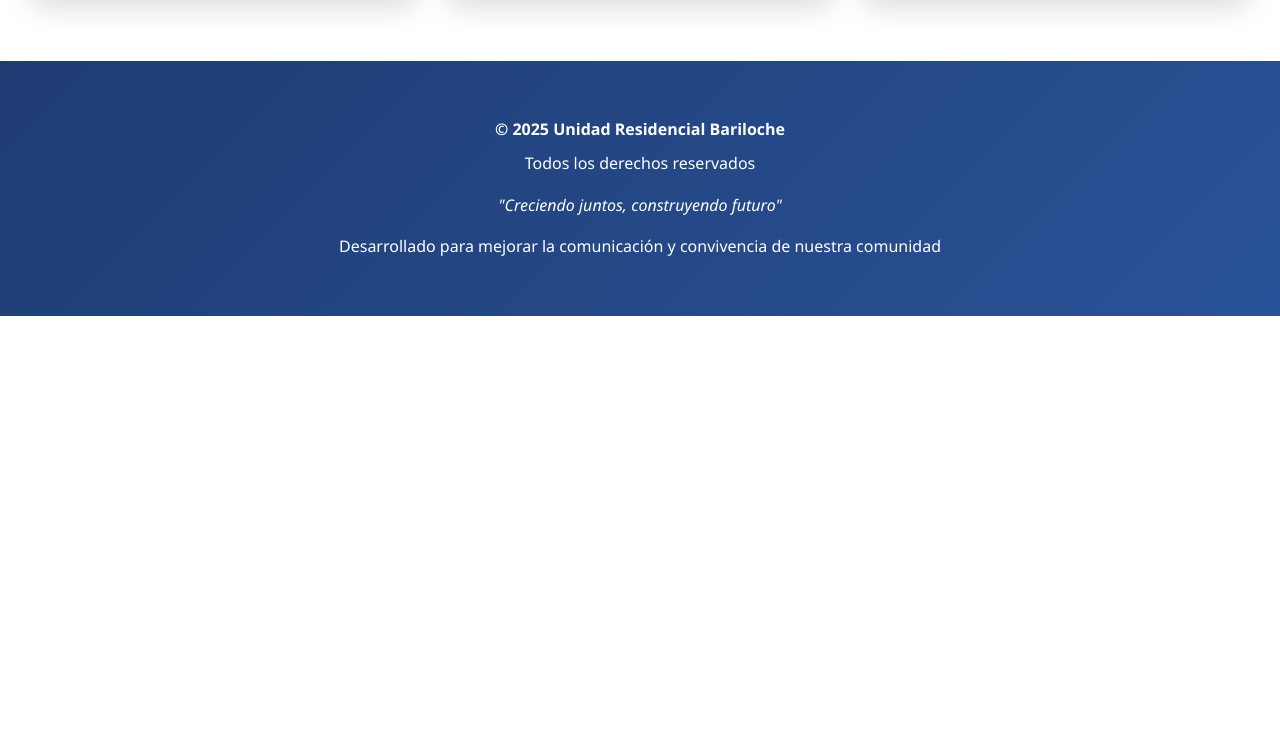
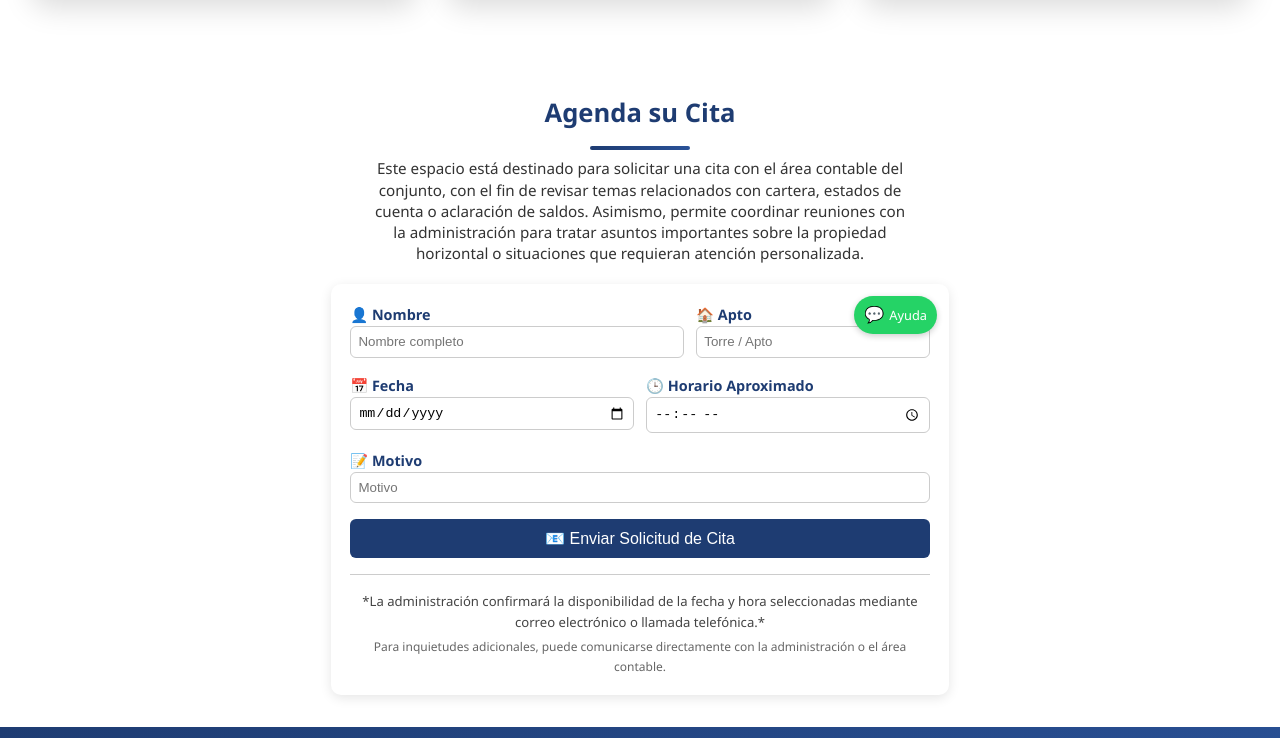
Before and after one commit to conjuntoresidencialbariloche/Bienvenidos-a-Bariloche, a plain HTML site: page index.html in a window 1280 px wide. Shown: the part 3762-4500 px from the top of the page. Before the commit the page ends 4078 px from the top, so only its background shows below. Drawn offline with Linux system fonts and the light colour scheme.

Commit message:
Add files via upload

```diff
--- a/index.html
+++ b/index.html
@@ -717,6 +717,7 @@
                 <p style="margin-top: 1rem;"><strong>Teléfono:</strong><br>321 8511222 o 320 7663189</p>
             </div>
 
+
             <div class="contacto-card fade-in">
                 <div class="contacto-icon">📧</div>
                 <h3>Correo Electrónico</h3>
@@ -735,6 +736,161 @@
         </div>
     </section>
 
+<div class="card"><section id="agenda-citas" style="max-width:650px; margin:auto; padding:2rem 1rem;">
+    <h2 style="text-align:center; color:#1e3c72; font-size:1.6rem; margin-bottom:0.5rem;">
+        Agenda su Cita
+    </h2>
+
+    <!-- DESCRIPCIÓN PROFESIONAL -->
+    <p style="
+        text-align:center;
+        font-size:0.95rem;
+        color:#333;
+        max-width:540px;
+        margin:0 auto 1.2rem;
+        line-height:1.4;
+    ">
+        Este espacio está destinado para solicitar una cita con el área contable del conjunto, con el fin de revisar temas relacionados con cartera, estados de cuenta o aclaración de saldos. Asimismo, permite coordinar reuniones con la administración para tratar asuntos importantes sobre la propiedad horizontal o situaciones que requieran atención personalizada.
+    </p>
+
+    <div style="
+        background:white;
+        padding:1.2rem;
+        border-radius:10px;
+        box-shadow:0 3px 12px rgba(0,0,0,0.1);
+        font-size:0.9rem;
+        position:relative;
+    ">
+
+        <!-- BOTÓN WHATSAPP -->
+        <a href="https://wa.me/message/WFIML24ZO7WFJ1" target="_blank"
+           style="
+               position:absolute;
+               top:12px;
+               right:12px;
+               background:#25D366;
+               color:white;
+               padding:6px 10px;
+               border-radius:50px;
+               font-size:0.8rem;
+               text-decoration:none;
+               display:flex;
+               align-items:center;
+               gap:5px;
+               box-shadow:0 2px 6px rgba(0,0,0,0.2);
+           ">
+           <span style="font-size:1rem;">💬</span> Ayuda
+        </a>
+
+        <!-- FILA 1: NOMBRE + APTO -->
+        <div style="display:flex; gap:12px; margin-bottom:1rem;">
+            <div style="flex:1;">
+                <label style="font-weight:bold; color:#1e3c72;">👤 Nombre</label>
+                <input type="text" id="nombreCita" placeholder="Nombre completo"
+                       style="padding:0.45rem; width:100%; border:1px solid #ccc; border-radius:6px;">
+            </div>
+
+            <div style="flex:0.7;">
+                <label style="font-weight:bold; color:#1e3c72;">🏠 Apto</label>
+                <input type="text" id="aptoCita" placeholder="Torre / Apto"
+                       style="padding:0.45rem; width:100%; border:1px solid #ccc; border-radius:6px;">
+            </div>
+        </div>
+
+        <!-- FILA 2: FECHA + HORARIO -->
+        <div style="display:flex; gap:12px; margin-bottom:1rem;">
+            <div style="flex:1;">
+                <label style="font-weight:bold; color:#1e3c72;">📅 Fecha</label>
+                <input type="date" id="fechaCita"
+                       style="padding:0.45rem; width:100%; border:1px solid #ccc; border-radius:6px;">
+            </div>
+
+            <div style="flex:1;">
+                <label style="font-weight:bold; color:#1e3c72;">🕒 Horario Aproximado</label>
+                <input type="time" id="horaCita"
+                       style="padding:0.45rem; width:100%; border:1px solid #ccc; border-radius:6px;">
+            </div>
+        </div>
+
+        <!-- FILA 3: MOTIVO -->
+        <div style="display:flex; gap:12px; margin-bottom:1rem;">
+            <div style="flex:1;">
+                <label style="font-weight:bold; color:#1e3c72;">📝 Motivo</label>
+                <input type="text" id="motivoCorto" placeholder="Motivo"
+                       style="padding:0.45rem; width:100%; border:1px solid #ccc; border-radius:6px;">
+            </div>
+        </div>
+
+        <!-- BOTÓN -->
+        <button onclick="enviarCitaMediana()"
+                style="
+                    background:#1e3c72;
+                    color:white;
+                    padding:0.6rem;
+                    border:none;
+                    border-radius:6px;
+                    width:100%;
+                    font-size:1rem;
+                    cursor:pointer;
+                ">
+            📧 Enviar Solicitud de Cita
+        </button>
+
+        <!-- LÍNEA DECORATIVA -->
+        <hr style="margin:1rem 0; border:0; border-top:1px solid #ccc;">
+
+        <!-- MENSAJE DE CONFIRMACIÓN -->
+        <p style="
+            font-size:0.82rem;
+            color:#444;
+            text-align:center;
+            margin-bottom:0.2rem;
+        ">
+            *La administración confirmará la disponibilidad de la fecha y hora seleccionadas mediante correo electrónico o llamada telefónica.*
+        </p>
+
+        <p style="
+            font-size:0.75rem;
+            color:#666;
+            text-align:center;
+            margin-top:0.3rem;
+        ">
+            Para inquietudes adicionales, puede comunicarse directamente con la administración o el área contable.
+        </p>
+
+    </div>
+</section>
+
+<script>
+function enviarCitaMediana() {
+    const fecha = document.getElementById('fechaCita').value;
+    const hora = document.getElementById('horaCita').value;
+    const nombre = document.getElementById('nombreCita').value;
+    const apto = document.getElementById('aptoCita').value;
+    const motivo = document.getElementById('motivoCorto').value;
+
+    if (!fecha || !hora || !nombre || !apto || !motivo) {
+        alert("Por favor complete todos los campos.");
+        return;
+    }
+
+    const asunto = "Solicitud de Cita - " + nombre;
+    const cuerpo =
+        "Fecha solicitada: " + fecha + "%0D%0A" +
+        "Horario aproximado: " + hora + "%0D%0A" +
+        "Nombre: " + nombre + "%0D%0A" +
+        "Apartamento: " + apto + "%0D%0A" +
+        "Motivo: " + motivo + "%0D%0A%0D%0A" +
+        "*La administración confirmará la disponibilidad de la fecha solicitada.*";
+
+    window.location.href =
+        "mailto:conjuntoresidencialbariloche@gmail.com?subject=" + asunto + "&body=" + cuerpo;
+}
+</script>
+
+
+
+</div>
     <!-- Footer -->
     <footer>
         <p><strong>&copy; 2025 Unidad Residencial Bariloche</strong></p>
@@ -772,6 +928,8 @@
         document.querySelectorAll('.fade-in').forEach(element => {
             observer.observe(element);
         });
+
+
     </script>
 </body>
 </html>
```
